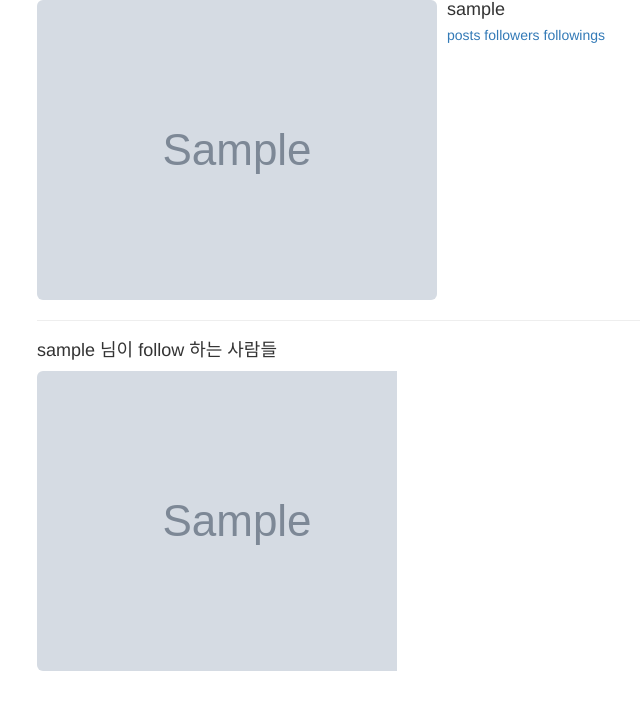
After one commit to allieus/pysta_moriah, a Django app: template templates/timeline/followings.html in a window 1280 px wide. The commit adds this page. Shown: the top 710 px of the page, without its empty margins (33-673 px from the left). Run offline with Django 3.2, Linux system fonts and the light colour scheme; the template is opened without the code that fills it: most values are stand-ins (such as "Sample title", 1, 10 or a date in 2020); grey boxes marked "Sample" are stand-in pictures; parts of the project's set-up code (start-up, migrations or seed data) failed here and were passed over; some libraries are stand-ins or nearby versions.

Commit message:
0509 - 실습 7. follower 보이기 수정하기 및 following 보이기

```diff
--- a/pysta/urls.py
+++ b/pysta/urls.py
@@ -31,7 +31,8 @@ urls_profile = patterns('',
     url(r'^(?P<user_id>[\d]+)/(?P<page>[\d]+)/$', 'timeline.views.profile', name="profile"),
 
     # followers/followings
-    url(r'^(?P<user_id>[\d]+)/followers$', 'timeline.views.followers', name="followers"),
+    url(r'^(?P<user_id>[\d]+)/followers/$', 'timeline.views.followers', name="followers"),
+    url(r'^(?P<user_id>[\d]+)/followings/$', 'timeline.views.followings', name="followings"),
 )
 
 # timeline urls
--- a/templates/timeline/followers.html
+++ b/templates/timeline/followers.html
@@ -2,25 +2,13 @@
 {% block contents_for_layout %}
 {% load timeline_tags %}
 
-<div class="media">
-	<div class="media-left">
-		<img src="{{page_owner.profile.profile_image_url_thumb}}" class="media-object img-rounded" />
-	</div>
-	<div class="media-body">
-		<h4 class="media-heading">{{page_owner.username}}</h4>
-{% if user.is_authenticated and page_owner != user %}
-    {% if page_owner.profile.follower|has:user %}
-            <a href="{%url "timeline:unfollow" user_id=page_owner.id%}">unfollow</a>
-    {% else %}
-            <a href="{%url "timeline:follow" user_id=page_owner.id%}">follow</a>
-    {% endif %}
-{% endif %}
+{% include "timeline/profile_header.html" %}
 
-	</div>
-</div>
 
 <hr />
+{% block inner_title%}
 <h4>{{page_owner.username}} 님을 follow 하는 사람들</h4>
+{% endblock %}
 
 <div class="row">
 {% for f in object_list %}
--- /dev/null
+++ b/templates/timeline/followings.html
@@ -0,0 +1,4 @@
+{% extends "timeline/followers.html" %}
+{% block inner_title%}
+<h4>{{page_owner.username}} 님이 follow 하는 사람들</h4>
+{% endblock %}
--- /dev/null
+++ b/templates/timeline/profile_header.html
@@ -0,0 +1,21 @@
+{% load timeline_tags %}
+
+<div class="media">
+	<div class="media-left">
+		<img src="{{page_owner.profile.profile_image_url_thumb}}" class="media-object img-rounded" />
+	</div>
+	<div class="media-body">
+		<h4 class="media-heading">{{page_owner.username}}</h4>
+            <a href="{% url "profile:profile" user_id=page_owner.id %}">posts</a>
+            <a href="{% url "profile:followers" user_id=page_owner.id %}">followers</a>
+            <a href="{% url "profile:followings" user_id=page_owner.id %}">followings</a>
+{% if user.is_authenticated and page_owner != user %}
+    {% if page_owner.profile.follower|has:user %}
+            <a href="{% url "timeline:unfollow" user_id=page_owner.id %}">unfollow</a>
+    {% else %}
+            <a href="{% url "timeline:follow" user_id=page_owner.id %}">follow</a>
+    {% endif %}
+{% endif %}
+
+	</div>
+</div>
```
Also changed, not shown: desc.html (+1 -1 lines), templates/timeline/profile.html (+1 -16 lines), timeline/views.py (+22 -0 lines).
